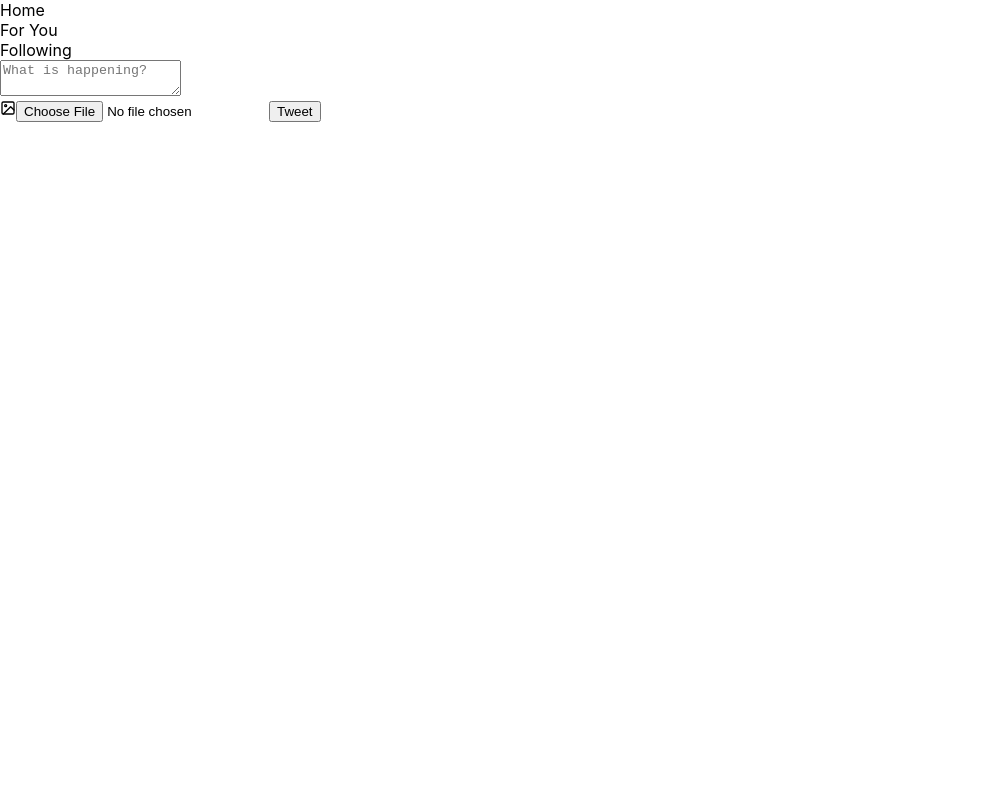
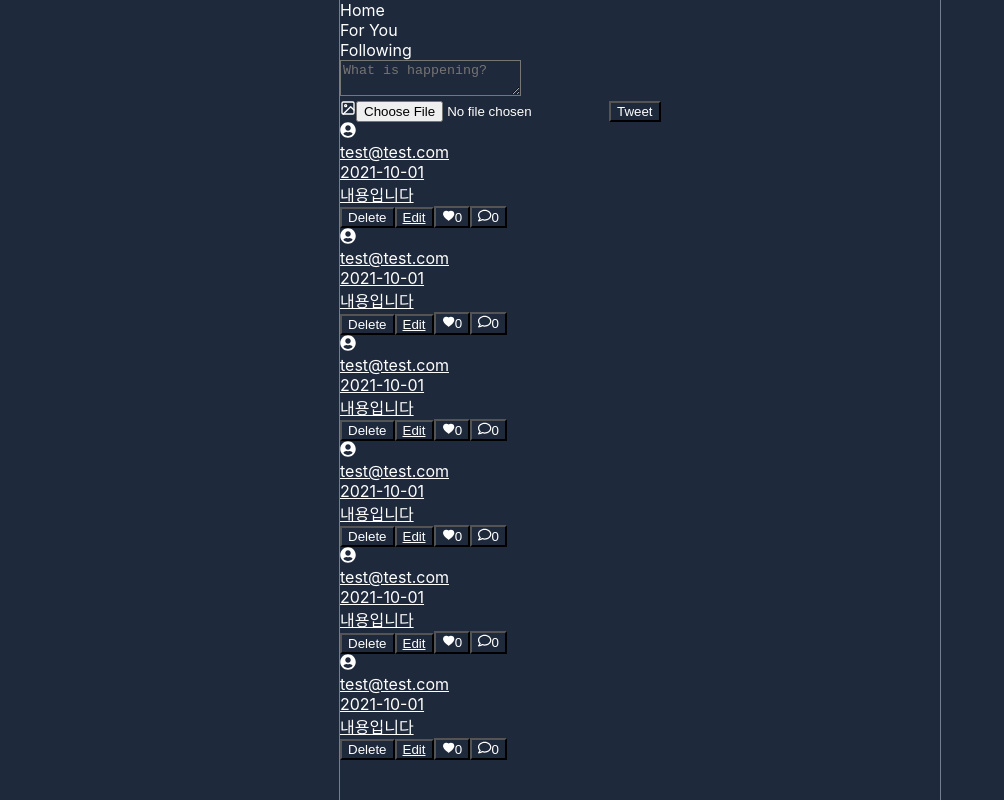
Before and after one commit to ssowem/react-twitter-app, a React (Create React App) app: page / in a window 1280 px wide. Shown: the whole page, without its empty margins (0-1004 px from the left). Built offline with nearby package versions, Linux system fonts and the light colour scheme.

Commit message:
[design] sass 스타일링

```diff
--- a/src/index.scss
+++ b/src/index.scss
@@ -1,13 +1,45 @@
+$background: #1e293b;
+$white: #ffffff;
+$border: #708090;
+$promaryColor: #60a5fa;
+$activeBorder: #3b82f6;
+$greyText:#9ca3af;
+$danger: #dc2626;
+$danger:#dc26268e;
+$gray: #6b7280;
+$font: -apple-system, BlinkMacSystemFont, 'Segoe UI', 'Roboto', 'Oxygen',
+'Ubuntu', 'Cantarell', 'Fira Sans', 'Droid Sans', 'Helvetica Neue',
+sans-serif;
+
+//전체 레이아웃
 body {
   margin: 0;
-  font-family: -apple-system, BlinkMacSystemFont, 'Segoe UI', 'Roboto', 'Oxygen',
-    'Ubuntu', 'Cantarell', 'Fira Sans', 'Droid Sans', 'Helvetica Neue',
-    sans-serif;
+  font-family: $font;
   -webkit-font-smoothing: antialiased;
   -moz-osx-font-smoothing: grayscale;
 }
 
-code {
-  font-family: source-code-pro, Menlo, Monaco, Consolas, 'Courier New',
-    monospace;
+*{
+  background-color: $background;
+  color: $white;
 }
+
+.layout {
+  max-width: 600px;
+  margin: 0 auto;
+  position: relative;
+  border-left: 1px solid $border;
+  border-right: 1px solid $border;
+  min-height: 100vh;
+}
+
+.button {
+  padding: 0.2rem 0.8rem;
+  border-radius: 999px;
+  font-size: 12px;
+  line-height: 1.2rem;
+  font-weight: 600;
+  border: none;
+  cursor: pointer;
+  box-shadow: 0 1px 2px 0 rgba(0,0,0,0.05);
+}
--- a/src/pages/home/index.tsx
+++ b/src/pages/home/index.tsx
@@ -1,4 +1,7 @@
 import { FiImage } from "react-icons/fi";
+import { FaUserCircle } from "react-icons/fa";
+import { AiFillHeart } from "react-icons/ai";
+import { FaRegComment } from "react-icons/fa";
 import { Link } from "react-router-dom";
 export interface PostProps {
   id: string;
@@ -58,7 +61,8 @@ const posts: PostProps[] = [
 ];
 
 export default function HomePage() {
-  const handelFileUpload = () => {};
+  const handleFileUpload = () => {};
+  const handleDelete = () => {};
   return (
     <div className="home">
       <div className="home__title">Home</div>
@@ -82,7 +86,7 @@ export default function HomePage() {
             type="file"
             name="file-input"
             accept="image/*" // 파일선택을 이미지 파일만 가능하게 제한
-            onChange={handelFileUpload}
+            onChange={handleFileUpload}
             className="hidden"
           />
           <input
@@ -96,10 +100,51 @@ export default function HomePage() {
       <div className="post">
         {posts?.map((post) => (
           <div className="post__box" key={post?.id}>
-            <Link to={`posts/${post?.id}`}></Link>
+            <Link to={`posts/${post?.id}`}>
               <div className="post__box-profile">
-
+                <div className="post__flex">
+                  {post?.profileUrl ? (
+                    <img
+                      src={post?.profileUrl}
+                      alt="porofile"
+                      className="post__box-profile-img"
+                    />
+                  ) : (
+                    <FaUserCircle className="post__box-profile-icon" />
+                  )}{" "}
+                  {/* 프로필 링크가 없으면 FaUserCircle아이콘이 보여질수있도록 함 */}
+                  <div className="post__email">{post?.email}</div>
+                  <div className="post__createdAt">{post?.createdAt}</div>
+                </div>
+                <div className="post__box-content">{post?.content}</div>
               </div>
+            </Link>
+            <div className="post__box-footer">
+              {/* post.uid === user.uid 일때  */}
+              <>
+                <button
+                  type="button"
+                  className="post__delete"
+                  onClick={handleDelete}
+                >
+                  Delete
+                </button>
+                <button type="button" className="post__edit">
+                  <Link to={`/post/edit/${post?.id}`}>Edit</Link>
+                </button>
+              </>
+              <button
+                  type="button"
+                  className="post__likes"
+                >
+                  <AiFillHeart />
+                  {post?.likeCount || 0}
+                </button>
+                <button type="button" className="post__comments">
+                  <FaRegComment />
+                  {post?.comments?.length || 0}
+                </button>
+            </div>
           </div>
         ))}
       </div>
```
